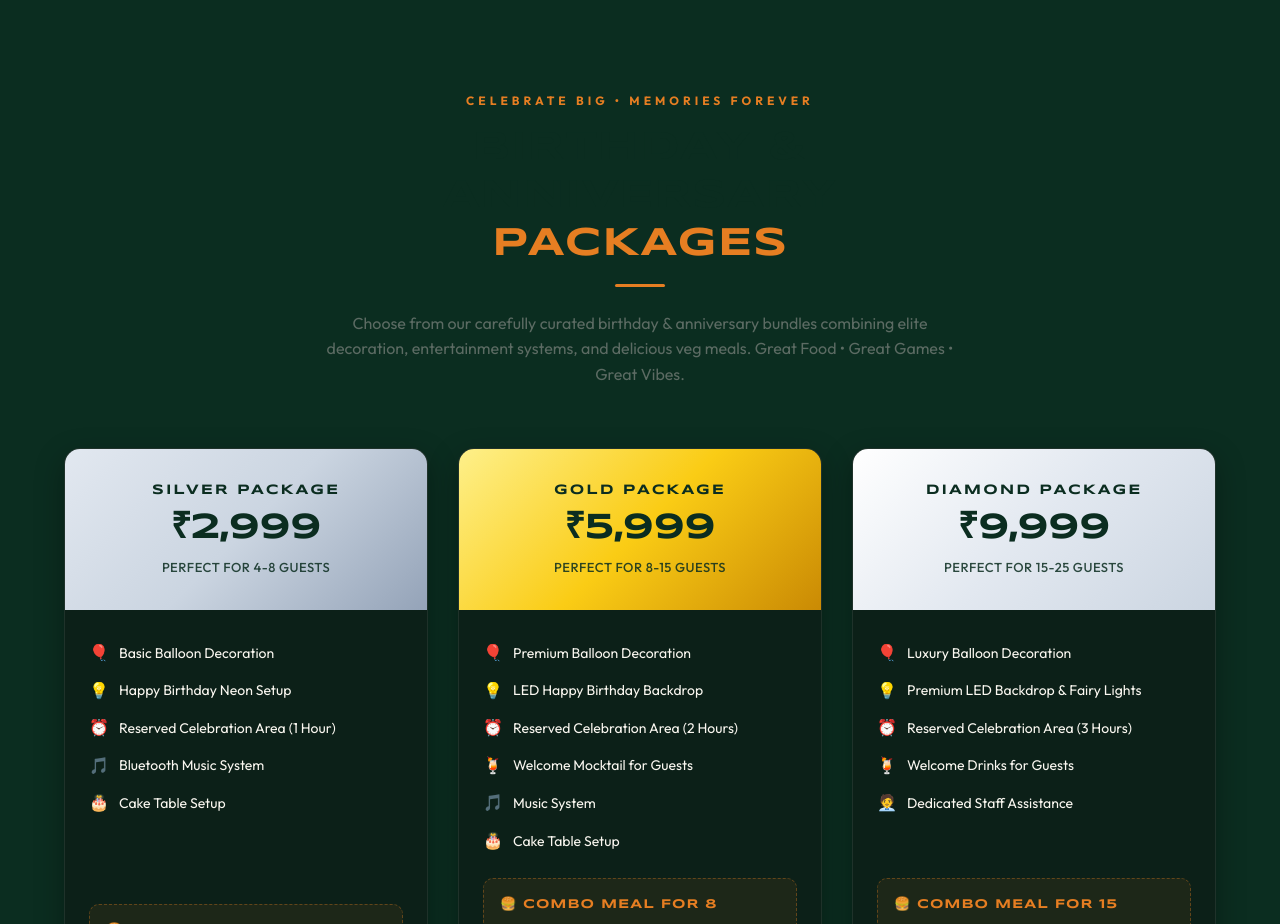
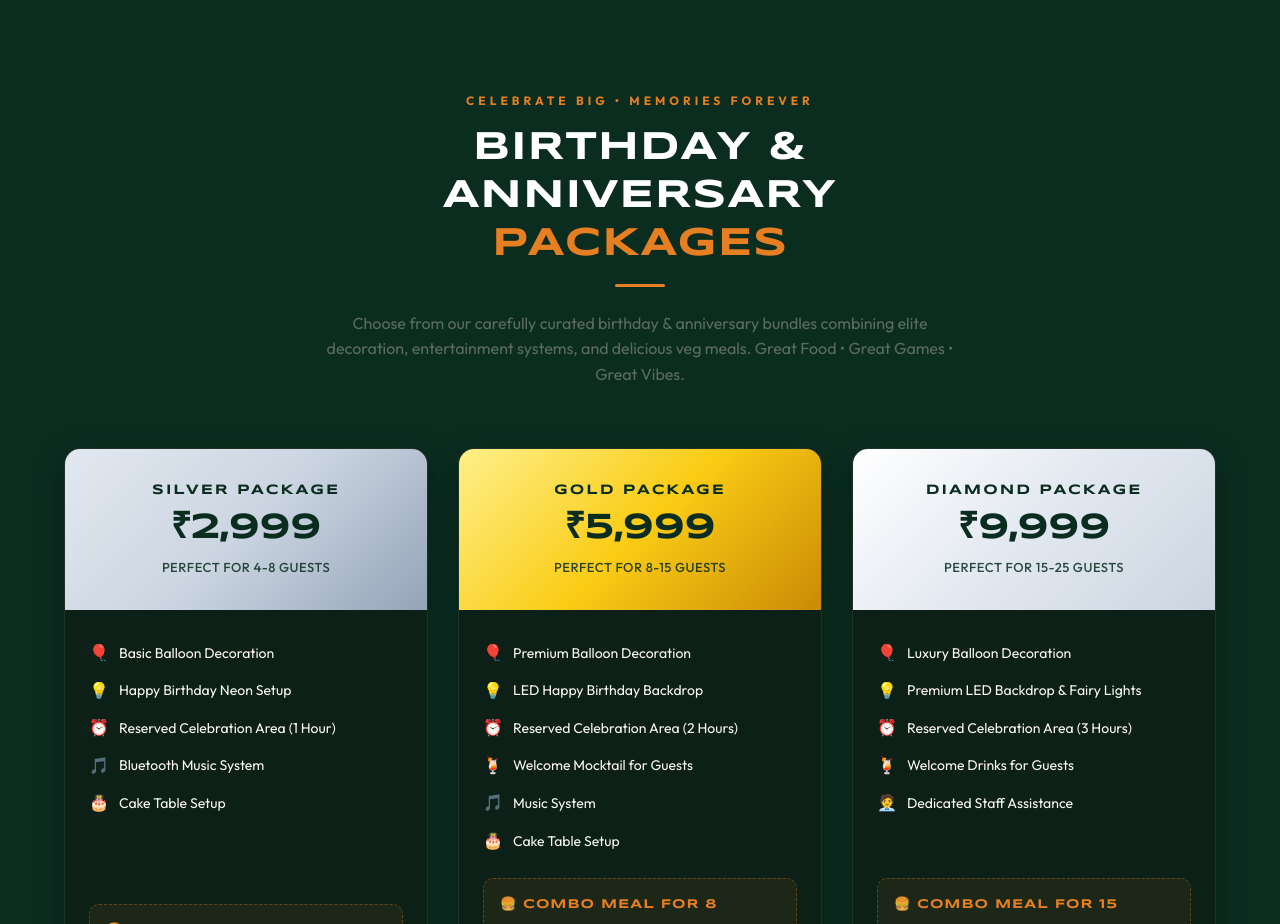
Before and after one commit to officialnirbhay6-lab/racknroast, a plain HTML site: page index.html in a window 1280 px wide. Shown: the part 5780-6704 px from the top of the page. Drawn offline with nearby package versions, Linux system fonts and the light colour scheme; a small style sheet from the web is missing.

Commit message:
Fix contrast of Birthday & Anniversary header in Celebrations section

```diff
--- a/index.css
+++ b/index.css
@@ -2240,6 +2240,10 @@ body.preloader-loading {
   color: #FAF7F0;
 }
 
+.celebrations-section h2 {
+  color: #ffffff !important;
+}
+
 .celebrations-grid {
   display: grid;
   grid-template-columns: repeat(auto-fit, minmax(300px, 1fr));
```
